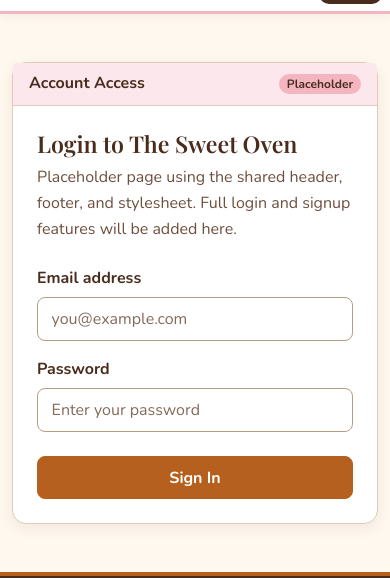
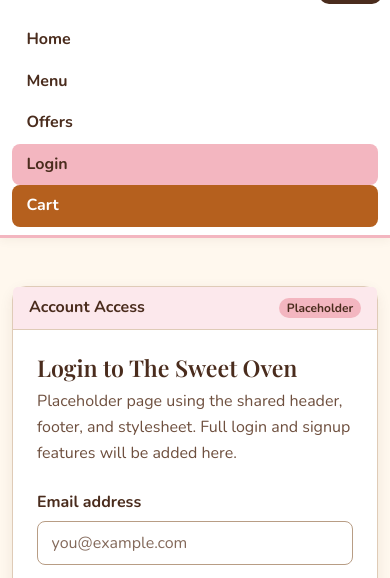
Before and after one commit to AbdullahHassan723/SE-D_Group10_TheSweetOven, a plain HTML site: page pages/login.html in a window 390 px wide. Both pictures are taken after a click on the button "Toggle navigation". Shown: the part 57-635 px from the top of the page. Drawn offline with nearby package versions, Linux system fonts and the light colour scheme.

Commit message:
Restored login, my-orders and reviews pages, vanilla JS navbar

```diff
--- /dev/null
+++ b/js/main.js
@@ -0,0 +1,34 @@
+/* ==========================================================================
+   The Sweet Oven - Shared Site JavaScript
+   Handles the responsive mobile hamburger navigation menu without Bootstrap JS.
+   ========================================================================== */
+
+document.addEventListener('DOMContentLoaded', () => {
+  const togglers = document.querySelectorAll('.navbar-toggler');
+
+  togglers.forEach((toggler) => {
+    const targetId = toggler.getAttribute('aria-controls');
+    const navCollapse = targetId
+      ? document.getElementById(targetId)
+      : document.querySelector('.navbar-collapse');
+
+    if (!navCollapse) return;
+
+    const closeMenu = () => {
+      navCollapse.classList.remove('show');
+      toggler.setAttribute('aria-expanded', 'false');
+    };
+
+    // Toggle the Bootstrap "show" class and update aria-expanded on button click
+    toggler.addEventListener('click', () => {
+      const isOpen = navCollapse.classList.toggle('show');
+      toggler.setAttribute('aria-expanded', String(isOpen));
+    });
+
+    // Close the mobile menu when any navigation link inside it is clicked
+    const navLinks = navCollapse.querySelectorAll('.nav-link');
+    navLinks.forEach((link) => {
+      link.addEventListener('click', closeMenu);
+    });
+  });
+});
--- a/pages/login.html
+++ b/pages/login.html
@@ -34,7 +34,7 @@
         </a>
 
         <!-- Mobile hamburger toggle button -->
-        <button class="navbar-toggler" type="button" data-bs-toggle="collapse" data-bs-target="#mainNavbar" aria-controls="mainNavbar" aria-expanded="false" aria-label="Toggle navigation">
+        <button class="navbar-toggler" type="button" aria-controls="mainNavbar" aria-expanded="false" aria-label="Toggle navigation">
           <span class="navbar-toggler-icon"></span>
         </button>
 
@@ -143,6 +143,7 @@
   </footer>
   <!-- COPY TO HERE -->
 
-  <!-- Bootstrap 5.3.3 JS Bundle via CDN -->
+  <!-- Shared Site Script: teammates must include this on every page too -->
+  <script src="../js/main.js"></script>
 </body>
 </html>
```
Also changed, not shown: pages/my-orders.html (+3 -2 lines), pages/reviews.html (+3 -2 lines).
